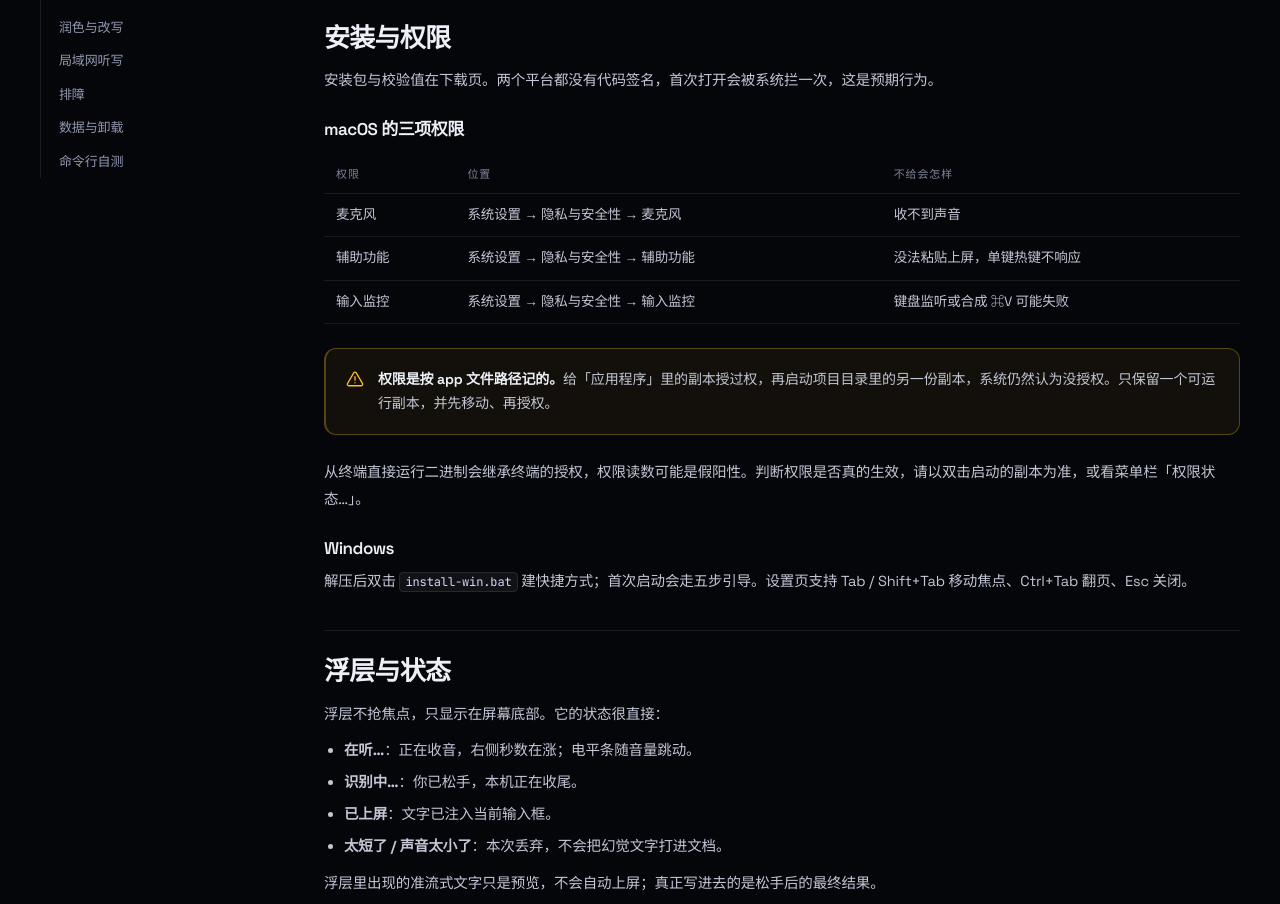
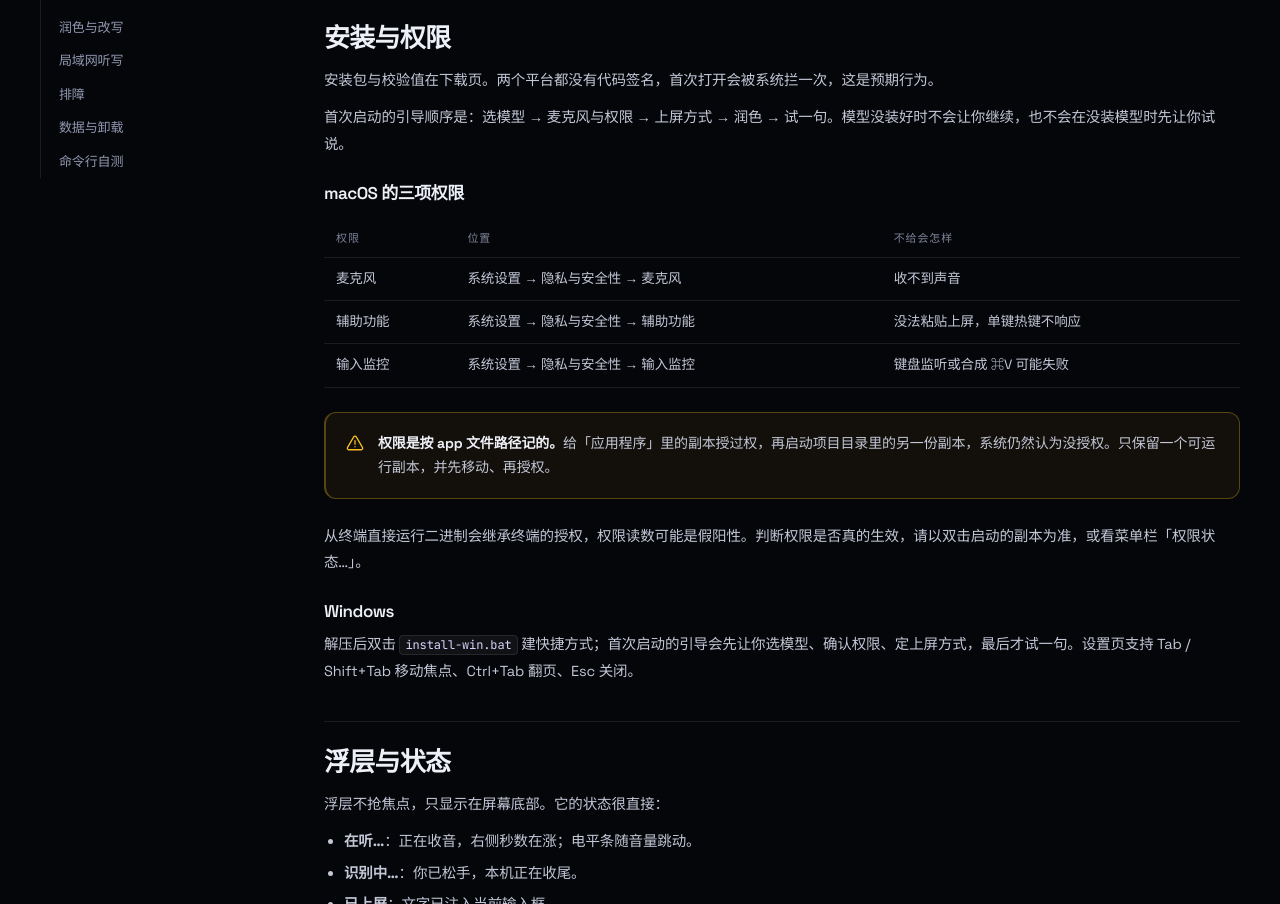
Before and after one commit to flyeasy/zzai, a plain HTML site: page website/docs.html in a window 1280 px wide. Shown: the part 807-1711 px from the top of the page. Drawn offline with Linux system fonts and the light colour scheme.

Commit message:
site: 文档补充新引导顺序

```diff
--- a/website/docs.html
+++ b/website/docs.html
@@ -102,6 +102,7 @@
       <section class="docs-section" id="install">
         <h2>安装与权限</h2>
         <p>安装包与校验值在<a href="download.html">下载页</a>。两个平台都没有代码签名，首次打开会被系统拦一次，这是预期行为。</p>
+        <p>首次启动的引导顺序是：选模型 → 麦克风与权限 → 上屏方式 → 润色 → 试一句。模型没装好时不会让你继续，也不会在没装模型时先让你试说。</p>
         <h3>macOS 的三项权限</h3>
         <table>
           <thead><tr><th>权限</th><th>位置</th><th>不给会怎样</th></tr></thead>
@@ -117,7 +118,7 @@
         </div>
         <p>从终端直接运行二进制会继承终端的授权，权限读数可能是假阳性。判断权限是否真的生效，请以双击启动的副本为准，或看菜单栏「权限状态…」。</p>
         <h3>Windows</h3>
-        <p>解压后双击 <code>install-win.bat</code> 建快捷方式；首次启动会走五步引导。设置页支持 Tab / Shift+Tab 移动焦点、Ctrl+Tab 翻页、Esc 关闭。</p>
+        <p>解压后双击 <code>install-win.bat</code> 建快捷方式；首次启动的引导会先让你选模型、确认权限、定上屏方式，最后才试一句。设置页支持 Tab / Shift+Tab 移动焦点、Ctrl+Tab 翻页、Esc 关闭。</p>
       </section>
 
       <section class="docs-section" id="overlay">
```
